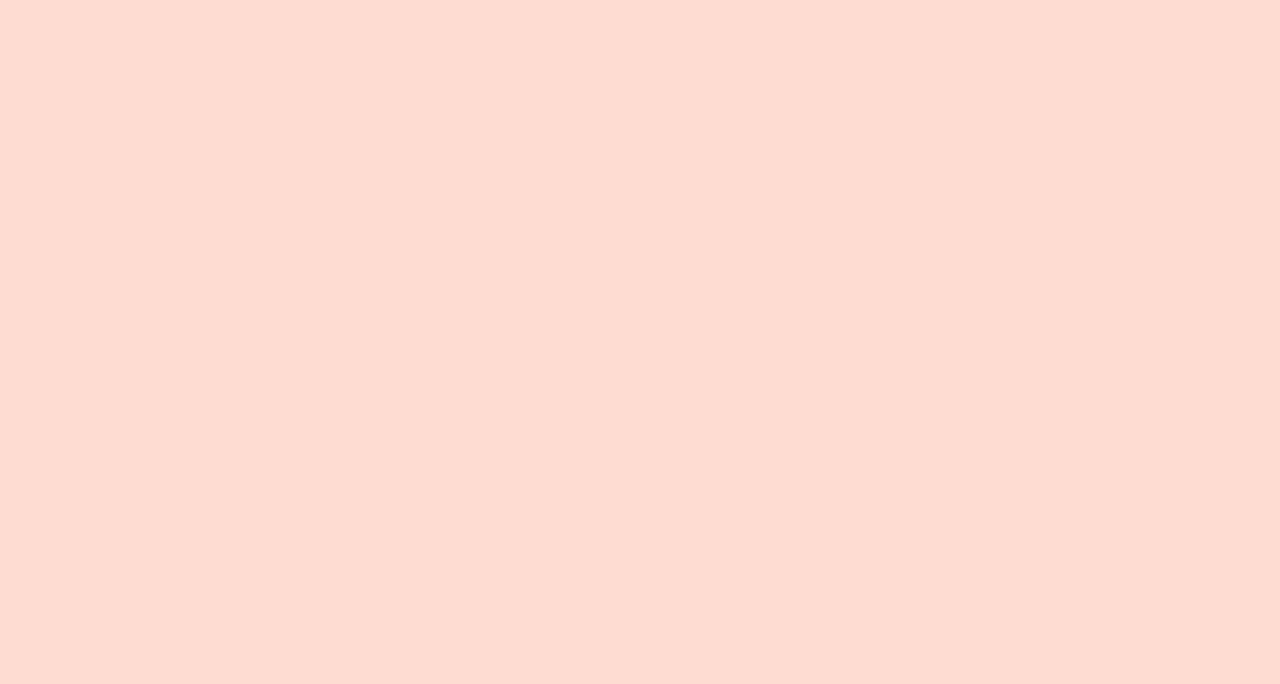
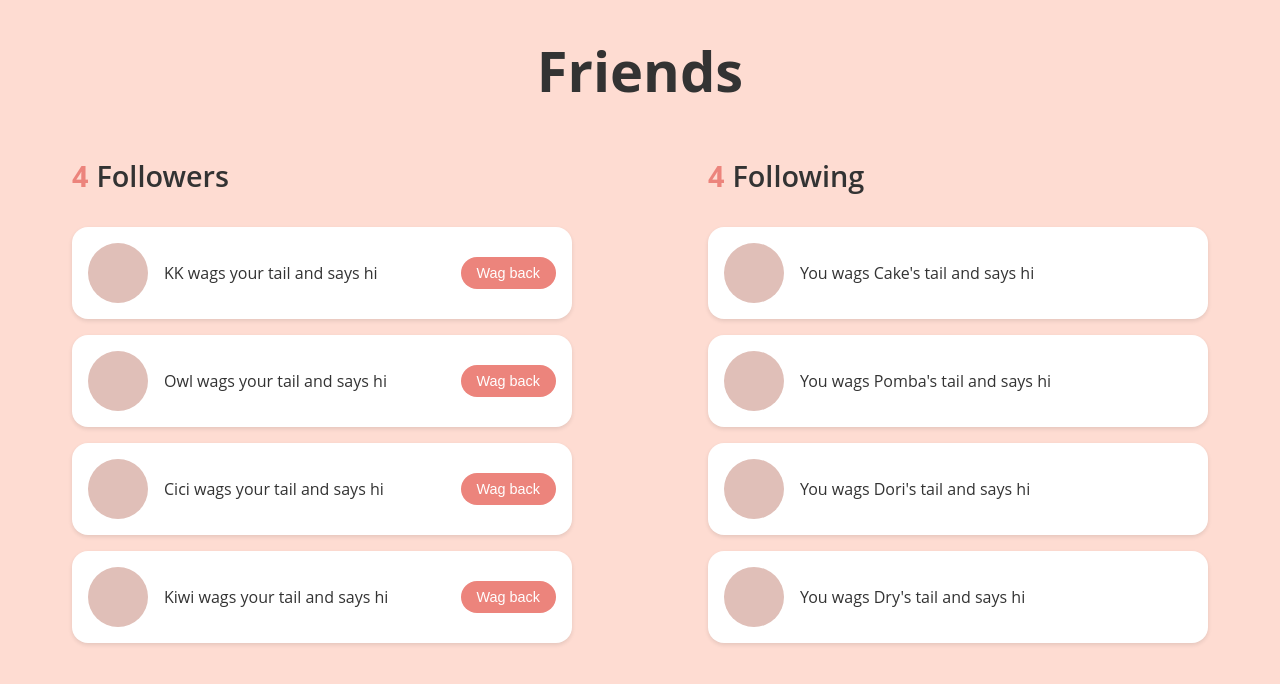
Before and after one commit to Sunzhuofan-Apple/petpals, a React (Create React App) app: page /Friends in a window 1280 px wide. Before the commit this address had no page. Shown: the top 684 px of the page. Built offline with nearby package versions, Linux system fonts and the light colour scheme.

Commit message:
Adding Friends page

```diff
--- a/src/components/App.js
+++ b/src/components/App.js
@@ -10,6 +10,7 @@ import ProfileSignUp from './ProfileSignUp';
 import AddPhoto from './AddPhoto';
 import MyProfile from './MyProfile';
 import OtherProfile from './OtherProfile';
+import Friends from './Friends';
 
 function App() {
     const [petName, setPetName] = useState("");
@@ -33,6 +34,7 @@ function App() {
                     <Route path="/Matching" element={<Matching />} />
                     <Route path="/MyProfile" element={<MyProfile />} />
                     <Route path="/OtherProfile" element={<OtherProfile />} />
+                    <Route path="/Friends" element={<Friends />} />
                 </Routes>
             </div>
         </Router>
--- a/src/components/Friends.js
+++ b/src/components/Friends.js
@@ -0,0 +1,76 @@
+import React, { useState, useEffect } from "react";
+import "../styles/Friends.css";
+
+const Friends = () => {
+  // fakedata
+  const fakeFollowers = [
+    { id: 1, name: "KK" },
+    { id: 2, name: "Owl" },
+    { id: 3, name: "Cici" },
+    { id: 4, name: "Kiwi" }
+  ];
+
+  const fakeFollowing = [
+    { id: 1, name: "Cake" },
+    { id: 2, name: "Pomba" },
+    { id: 3, name: "Dori" },
+    { id: 4, name: "Dry" }
+  ];
+
+  const [followers, setFollowers] = useState(fakeFollowers);
+  const [following, setFollowing] = useState(fakeFollowing);
+
+  const handleWagBack = (followerId) => {
+    // 这里添加回应的逻辑
+    console.log(`Wagged back to ${followerId}`);
+  };
+
+  return (
+    <div className="friends-container">
+      <h1 className="main-title">Friends</h1>
+      <div className="friends-content">
+        {/* Left Column */}
+        <div className="friends-column">
+          <h2 className="column-title">
+            <span className="count">{followers.length}</span> Followers
+          </h2>
+          <div className="friends-list">
+            {followers.map((follower) => (
+              <div className="friend-item" key={follower.id}>
+                <div className="friend-avatar"></div>
+                <div className="friend-content">
+                  <div className="friend-text">
+                    {`${follower.name} wags your tail and says hi`}
+                  </div>
+                  <button
+                    className="wag-back-button"
+                    onClick={() => handleWagBack(follower.id)}
+                  >
+                    Wag back
+                  </button>
+                </div>
+              </div>
+            ))}
+          </div>
+        </div>
+
+        {/* Right Column */}
+        <div className="friends-column">
+          <h2 className="column-title">
+            <span className="count">{following.length}</span> Following
+          </h2>
+          <div className="friends-list">
+            {following.map((follow) => (
+              <div className="friend-item" key={follow.id}>
+                <div className="friend-avatar"></div>
+                <div className="friend-text">{`You wags ${follow.name}'s tail and says hi`}</div>
+              </div>
+            ))}
+          </div>
+        </div>
+      </div>
+    </div>
+  );
+};
+
+export default Friends;
--- a/src/styles/Friends.css
+++ b/src/styles/Friends.css
@@ -0,0 +1,175 @@
+.friends-container {
+    background: #fedcd2;
+    min-height: 100vh;
+    padding: 2rem;
+    display: flex;
+    flex-direction: column;
+    align-items: center;
+}
+
+.main-title {
+    font-size: 3.5rem;
+    font-weight: 700;
+    color: #333;
+    margin-bottom: 3rem;
+    text-align: center;
+}
+
+.friends-content {
+    max-width: 1200px;
+    width: 100%;
+    display: flex;
+    justify-content: space-between;
+    gap: 4rem;
+    margin: 0 auto;
+    padding: 0 2rem;
+}
+
+.friends-column {
+    flex: 1;
+    max-width: 500px;
+}
+
+.column-title {
+    font-size: 1.8rem;
+    font-weight: 600;
+    color: #333;
+    margin-bottom: 2rem;
+    display: flex;
+    align-items: center;
+    gap: 0.5rem;
+}
+
+.count {
+    color: #ec847c;
+    font-weight: 700;
+}
+
+.friends-list {
+    display: flex;
+    flex-direction: column;
+    gap: 1rem;
+}
+
+.friend-item {
+    background: white;
+    border-radius: 1rem;
+    padding: 1rem;
+    display: flex;
+    align-items: center;
+    gap: 1rem;
+    transition: transform 0.2s ease;
+    box-shadow: 0 2px 4px rgba(0, 0, 0, 0.1);
+}
+
+.friend-item:hover {
+    transform: translateY(-2px);
+    box-shadow: 0 4px 8px rgba(0, 0, 0, 0.15);
+}
+
+.friend-avatar {
+    width: 60px;
+    height: 60px;
+    background: #e0bfb8;
+    border-radius: 50%;
+    flex-shrink: 0;
+}
+
+.friend-content {
+    flex: 1;
+    display: flex;
+    justify-content: space-between;
+    align-items: center;
+}
+
+.friend-text {
+    font-size: 1rem;
+    color: #333;
+    line-height: 1.4;
+}
+
+.wag-back-button {
+    background-color: #ec847c;
+    color: white;
+    border: none;
+    border-radius: 20px;
+    padding: 8px 16px;
+    font-size: 0.9rem;
+    cursor: pointer;
+    transition: all 0.2s ease;
+    margin-left: auto;
+}
+
+.wag-back-button:hover {
+    background-color: #e67067;
+    transform: translateY(-1px);
+}
+
+.wag-back-button:active {
+    transform: translateY(0);
+}
+
+/* 响应式设计 */
+@media (max-width: 768px) {
+    .friends-content {
+        flex-direction: column;
+        align-items: center;
+        gap: 2rem;
+    }
+
+    .friends-column {
+        width: 100%;
+        max-width: 100%;
+    }
+
+    .column-title {
+        justify-content: center;
+    }
+
+    .friend-item {
+        padding: 0.8rem;
+    }
+
+    .friend-avatar {
+        width: 50px;
+        height: 50px;
+    }
+
+    .friend-text {
+        font-size: 0.9rem;
+    }
+
+    .wag-back-button {
+        padding: 6px 12px;
+        font-size: 0.8rem;
+    }
+}
+
+@media (max-width: 480px) {
+    .friends-container {
+        padding: 1rem;
+    }
+
+    .friend-avatar {
+        width: 40px;
+        height: 40px;
+    }
+
+    .friend-text {
+        font-size: 0.8rem;
+    }
+}
+
+/* 添加加载状态样式 */
+.loading {
+    text-align: center;
+    padding: 2rem;
+    color: #666;
+}
+
+/* 添加错误状态样式 */
+.error {
+    color: #ec847c;
+    text-align: center;
+    padding: 1rem;
+}
```
